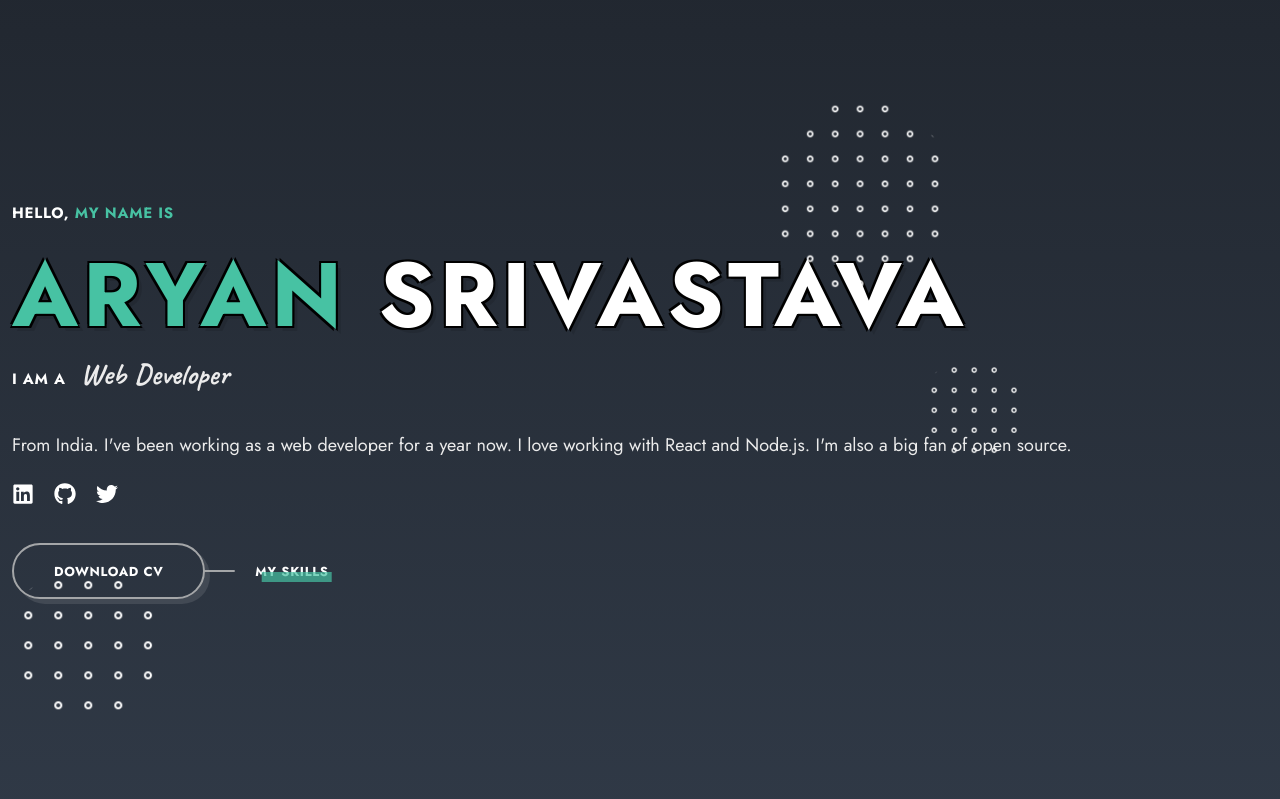
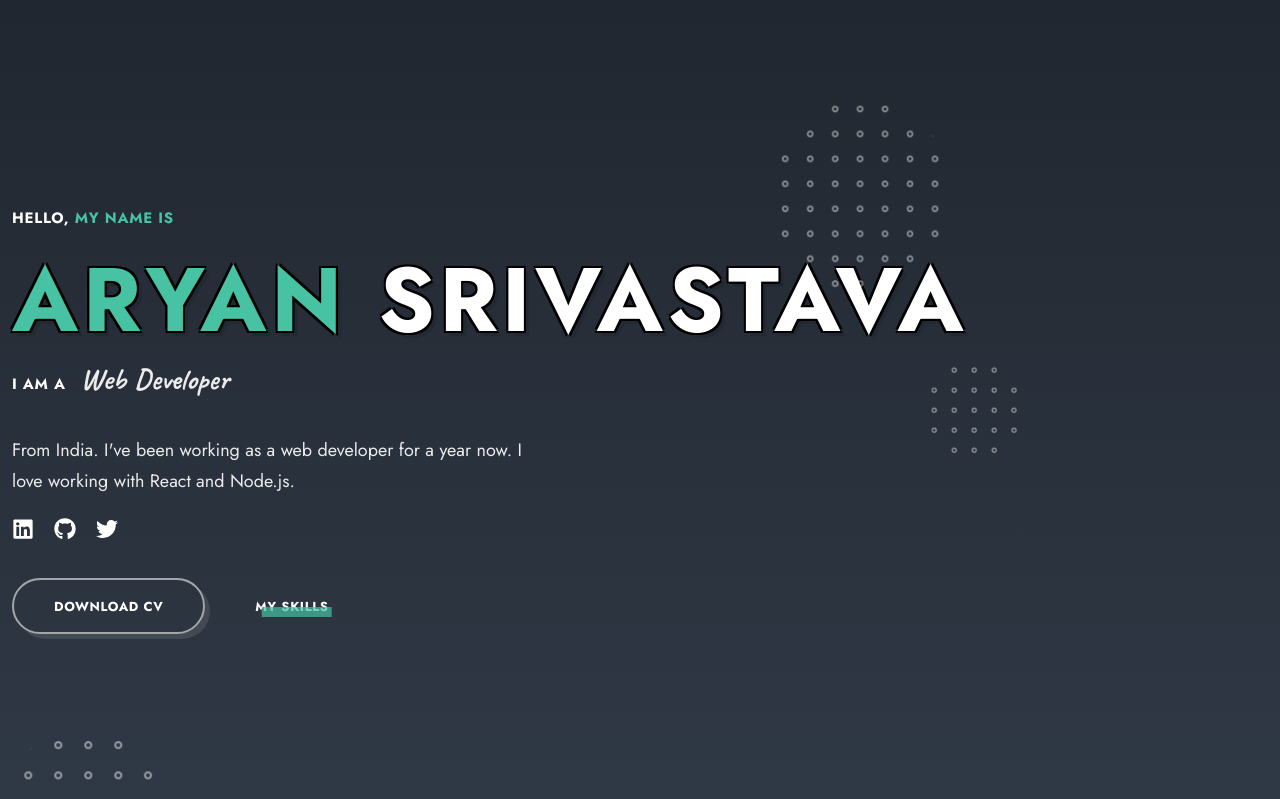
Before and after one commit to Aryan-Srivastava/Aryan-Srivastava-Portfolio, a React (Vite) app: page / in a window 1280 px wide. Shown: the top 799 px of the page. Built offline with nearby package versions, Linux system fonts and the light colour scheme.

Commit message:
Home updated

```diff
--- a/src/components/Home/Home.jsx
+++ b/src/components/Home/Home.jsx
@@ -1,7 +1,8 @@
 import { FaTwitter, FaLinkedin, FaGithub } from "react-icons/fa";
 import "./Home.modules.css";
-import shape1 from "../../assets/assets/shape-1.png"
-import shape2 from "../../assets/assets/shape-2.png"
+import shape1 from "../../assets/assets/shape-1.png";
+import shape2 from "../../assets/assets/shape-2.png";
+import CV from "../../assets/assets/Aryan_CV.pdf";
 
 const Home = () => {
 	return (
@@ -19,35 +20,42 @@ const Home = () => {
 
 				<p className="home__text">
 					From India. I've been working as a web developer for a year
-					now. I love working with React and Node.js. I'm also a big
-					fan of open source.
+					now. I love working with React and Node.js.
 				</p>
 
 				<div className="home__socials">
-					<a href="" className="home__social-link">
+					<a
+						href="https://www.linkedin.com/in/aryan-sri"
+						className="home__social-link"
+					>
 						<FaLinkedin />
 					</a>
-					<a href="" className="home__social-link">
+					<a
+						href="https://www.linkedin.com/in/aryan-sri"
+						className="home__social-link"
+					>
 						<FaGithub />
 					</a>
-					<a href="" className="home__social-link">
+					<a
+						href="https://twitter.com/Aryan_Sri_/"
+						className="home__social-link"
+					>
 						<FaTwitter />
 					</a>
 				</div>
 
 				<div className="home__btns">
-					<a href="" className="download-cv btn text-cs">
+					<a download href={CV} className="download-cv btn text-cs">
 						Download CV
 					</a>
-					<a href="" className="hero__link text-cs">
+					<a href="#skills" className="hero__link text-cs">
 						My Skills
 					</a>
 				</div>
 			</div>
-				<img className="shape-1" src={shape1} alt="shape 1" />
-				<img className="shape-2" src={shape2} alt="shape 2" />
-				<img className="shape-3" src={shape2} alt="shape 3" />
-
+			<img className="shape shape-1" src={shape1} alt="shape 1" />
+			<img className="shape shape-2" src={shape2} alt="shape 2" />
+			<img className="shape shape-3" src={shape2} alt="shape 3" />
 		</section>
 	);
 };
--- a/src/components/Home/Home.modules.css
+++ b/src/components/Home/Home.modules.css
@@ -3,6 +3,7 @@
 	min-height: 100vh;
 	display: grid;
 	align-items: center;
+	margin-top: 20px;
 }
 
 .home__container {
@@ -43,7 +44,7 @@
 .home__text {
 	font-size: var(--large-font-size);
 	margin-block: 30px 20px;
-	min-width: 520px;
+	max-width: 520px;
 }
 
 .home__socials {
@@ -65,16 +66,6 @@
 .home__btns {
 	display: flex;
 	column-gap: 50px;
-}
-
-.download-cv::after {
-	content: "";
-	position: absolute;
-	right: -50px;
-	transform: translate(-59%);
-	width: 31px;
-	height: 2px;
-	background-color: var(--border-color);
 }
 
 .hero__link {
```
